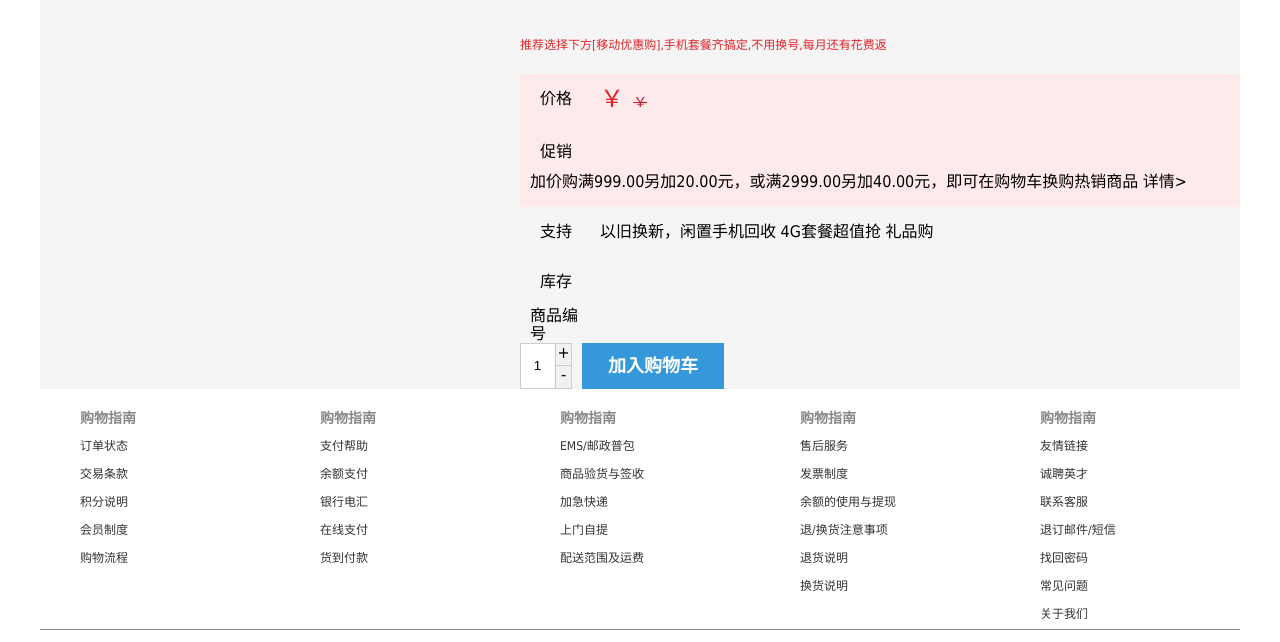
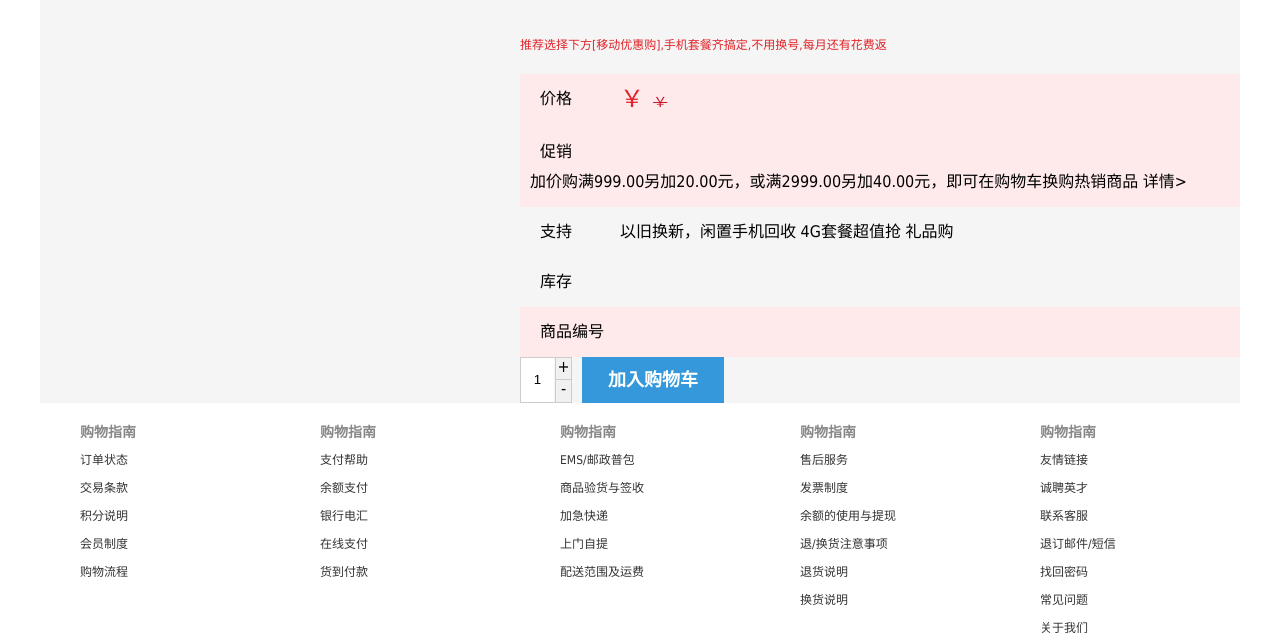
Before and after one commit to BlackCraft529/CommunityShoppingSystem, a Java web app: page /goods/goodsDetail in a window 1280 px wide. Shown: the part 147-789 px from the top of the page. Run offline with Spring Boot 4, a stand-in JSP engine, Linux system fonts and the light colour scheme; data that the repository does not hold is empty; the project's own start-up code is not run, and a stand-in starts its controllers and pages; some of the project's set-up classes (security, data sources, template engines, error pages and the like) are left out, and stand-ins take their place.

Commit message:
修改测试类

```diff
--- a/pom.xml
+++ b/pom.xml
@@ -7,6 +7,7 @@
     <groupId>cn.jsnu.communityshoppingsystem</groupId>
     <artifactId>CommunityShoppingSystem</artifactId>
     <version>1.0-SNAPSHOT</version>
+    <packaging>war</packaging>
 
     <properties>
         <project.build.sourceEncoding>UTF-8</project.build.sourceEncoding>
--- a/src/main/webapp/WEB-INF/pages/jsp/goodsInfo.jsp
+++ b/src/main/webapp/WEB-INF/pages/jsp/goodsInfo.jsp
@@ -63,8 +63,8 @@
                     <div class="chose-btn">
                         <div class="chose-amount">
                             <input id="quantity" type="text" value="1">
-                            <a href="javascript:;" class="add">+</a>
-                            <a href="javascript:;" class="reduce not-reduce">-</a>
+                            <a id="add" class="add">+</a>
+                            <a id="reduce" class="reduce not-reduce">-</a>
                         </div>
                         <a id="addCart" href="#" class="addcar">加入购物车</a>
                     </div>
@@ -150,6 +150,21 @@
 <script src="<%=path%>/js/common.js"></script>
 <script>
     $(() => {
+
+        $('#add').on('click', () => {
+            $('#quantity').val(parseInt($('#quantity').val()) + 1);
+        })
+
+        $('#reduce').on('click', () => {
+            $('#quantity').val(parseInt($('#quantity').val()) - 1);
+            if (parseInt($('#quantity').val()) <= 0){
+                $('#quantity').val(1);
+                $('#reduce').attr('class', 'reduce not-reduce');
+            } else {
+                $('#reduce').attr('class', 'reduce');
+            }
+        })
+
         $('#addCart').on('click', () => {
             let goodsId = $('#goodsId').text();
             let quantity = parseInt($('#quantity').val());
--- a/src/main/webapp/css/goodsInfo.css
+++ b/src/main/webapp/css/goodsInfo.css
@@ -37,7 +37,7 @@
 }
 
 .summary dt {
-    width: 60px;
+    width: 80px;
     padding-left: 10px;
 }
 
@@ -45,7 +45,8 @@
 .price,
 .promotion,
 .support,
-.remain {
+.remain,
+.goodsId {
     padding: 10px 10px;
     line-height: 30px;
     background-color: #fee9eb;
```
Also changed, not shown: 2 other files.
